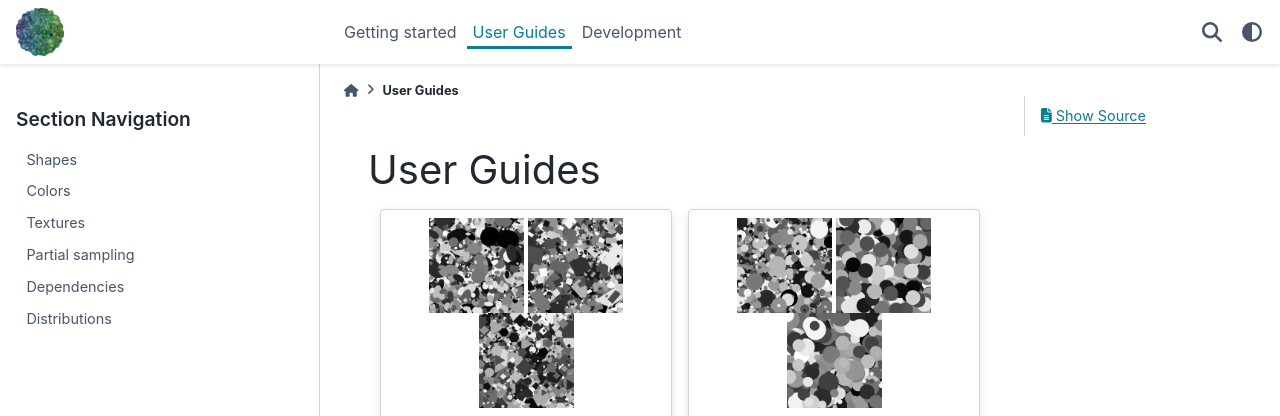
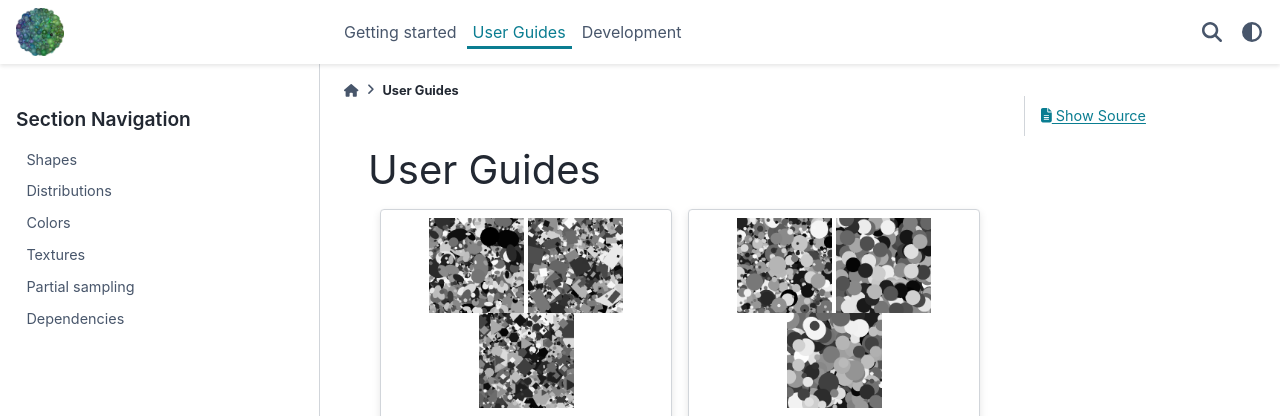
Before and after one commit to ag-perception-wallis-lab/deadleaves, a Sphinx documentation site: the page built from docs/user_guides/index.md, in a window 1280 px wide. Shown: the top 416 px of the page. Built offline with Sphinx 7.4.7 and the PyData theme 0.15.4, drawn with Linux system fonts in a browser that asks for light colours; pages that are not in the unit, such as notebooks, are missing from menus.

Commit message:
Rearrange toc order

````diff
--- a/docs/user_guides/index.md
+++ b/docs/user_guides/index.md
@@ -90,9 +90,9 @@ Check out the gallery for inspiration on how to combine these features to genera
 :maxdepth: 1
 
 shapes
+distributions
 colors
 textures
 partial_sampling
 dependencies
-distributions
 ```
````
